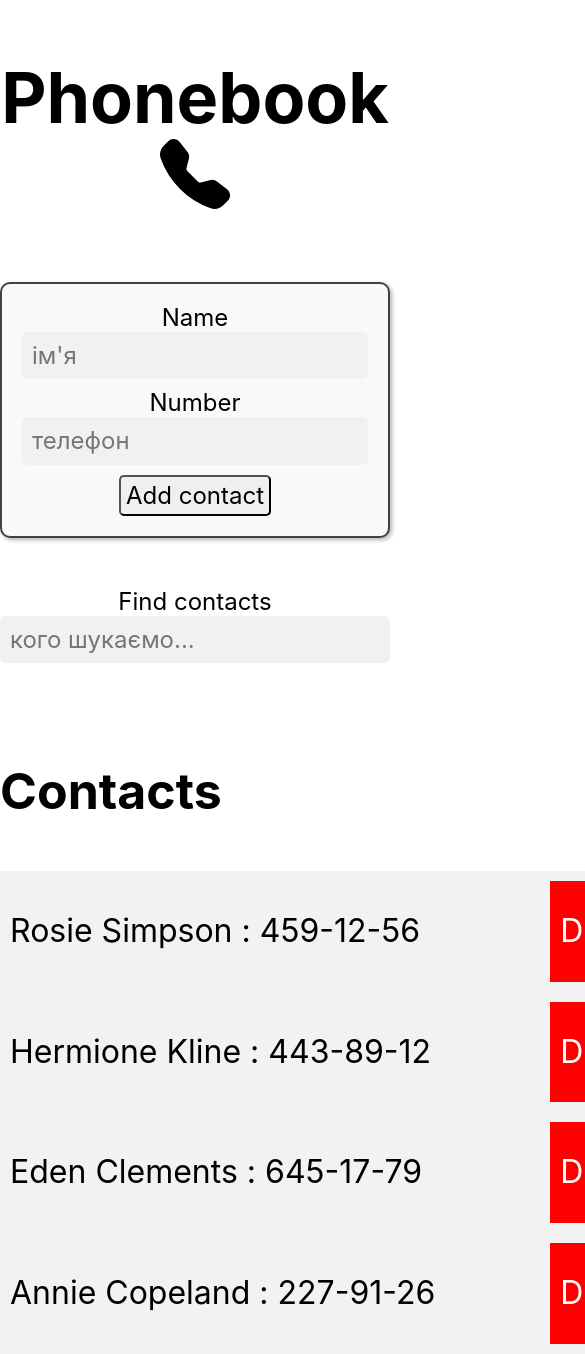
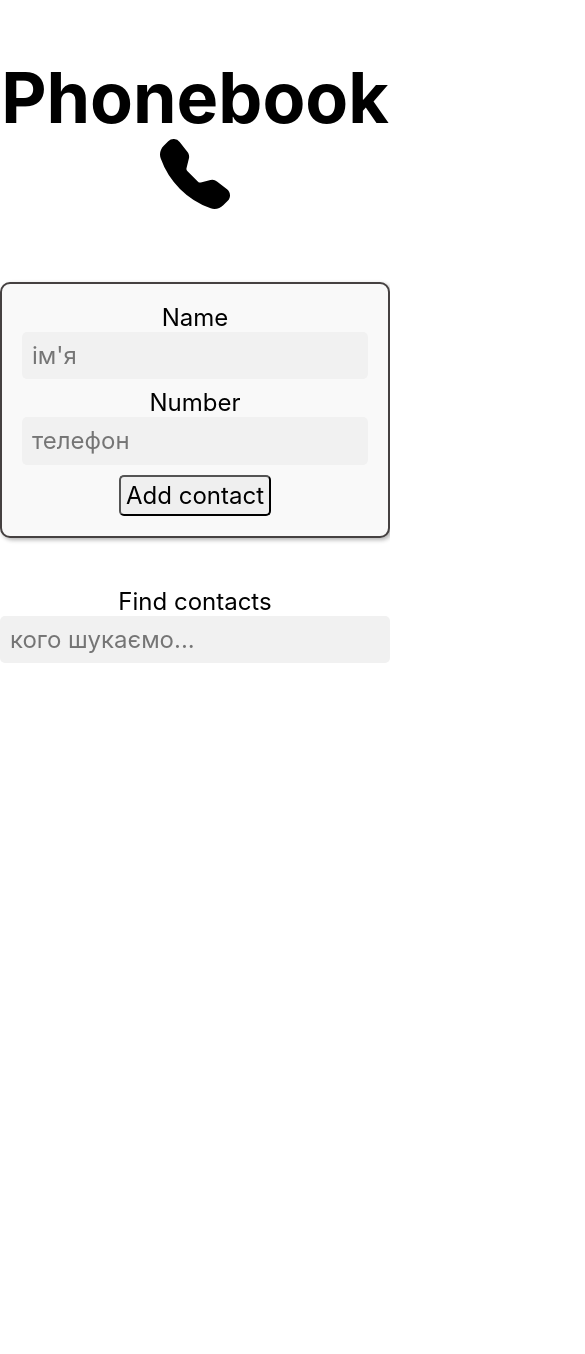
Before and after one commit to angelkapv81/goit-react-hw-03-phonebook, a React (Create React App) app: page / in a window 390 px wide. Shown: the top 1354 px of the page, 585 px wide, since content can reach past the window. After the commit the page ends 844 px from the top, so only its background shows below. Built offline with nearby package versions, Linux system fonts and the light colour scheme.

Commit message:
fix phonebook

```diff
--- a/src/components/App.jsx
+++ b/src/components/App.jsx
@@ -9,10 +9,10 @@ import swal from 'sweetalert';
 class App extends React.Component {
   state = {
     contacts: [
-      { id: 'id-1', name: 'Rosie Simpson', number: '459-12-56' },
-      { id: 'id-2', name: 'Hermione Kline', number: '443-89-12' },
-      { id: 'id-3', name: 'Eden Clements', number: '645-17-79' },
-      { id: 'id-4', name: 'Annie Copeland', number: '227-91-26' },
+      // { id: 'id-1', name: 'Rosie Simpson', number: '459-12-56' },
+      // { id: 'id-2', name: 'Hermione Kline', number: '443-89-12' },
+      // { id: 'id-3', name: 'Eden Clements', number: '645-17-79' },
+      // { id: 'id-4', name: 'Annie Copeland', number: '227-91-26' },
     ],
     name: '',
     filter: '',
@@ -20,7 +20,9 @@ class App extends React.Component {
   // перше завантаження
   componentDidMount() {
     const localData = localStorage.getItem('contacts');
-    if (!localData) {
+    if (localData) {
+      this.setState({ contacts: JSON.parse(localData) });
+    } else {
       localStorage.setItem('contacts', JSON.stringify(this.state.contacts));
     }
   }
```
